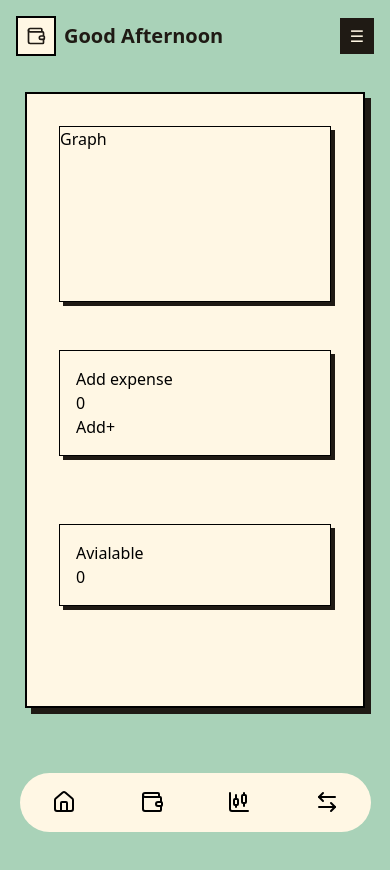
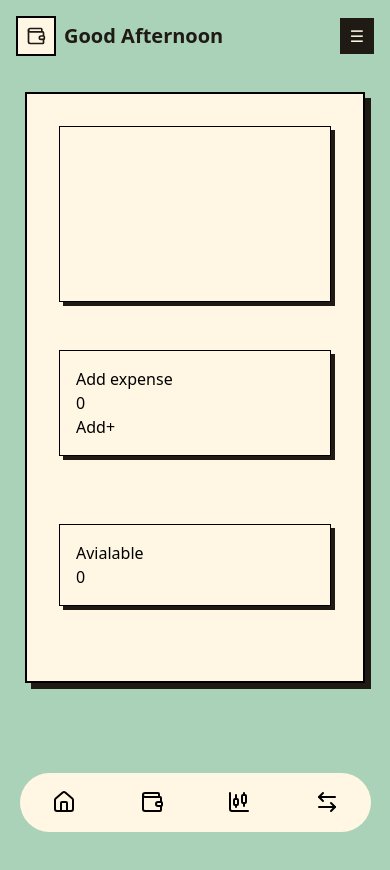
Before and after one commit to Saravanan-e-2003/FinApp, a React (Vite) app: page / in a window 390 px wide. Shown: the top 870 px of the page. Built offline with nearby package versions, Linux system fonts and the light colour scheme.

Commit message:
responsive edit

```diff
--- a/src/Components/Header.jsx
+++ b/src/Components/Header.jsx
@@ -61,7 +61,7 @@ const Header = () => {
         </div>
       </div>
 
-      <div className={`${isMobileMenuOpen ? 'block' : 'hidden'} md:hidden px-4 pt-2 pb-3 space-y-1`}>
+      <div className={`${isMobileMenuOpen ? 'block' : 'hidden'} fixed md:hidden px-4 pt-2 pb-3 space-y-1`}>
         <button className="block w-full text-left px-4 py-2 bg-[#1f1a14] text-[#fff7e4] border-[#1f1a14] border-2 hover:bg-[#fff7e4] hover:text-[#1f1a14]">
           Profile
         </button>
--- a/src/Components/Overview.jsx
+++ b/src/Components/Overview.jsx
@@ -32,7 +32,7 @@ export default function Overview(){
     return(
         <div className='bg-[#fff7e4]'>
           <div className='h-44 border m-6 shadow-[4px_4px_0_#1f1a14]'>
-            <h2>Graph</h2>
+            {/* <h2>Graph</h2> */}
             <ResponsiveContainer width="100%" height="100%">
               <PieChart width={730} height={250} >
                 <Pie data={PieData} dataKey="value" nameKey="name" cx="50%" cy="50%" outerRadius={50} fill="#e9bc39" label={({ name }) => name}/>
--- a/src/Components/Page.jsx
+++ b/src/Components/Page.jsx
@@ -47,8 +47,8 @@ const Page = () => {
             <SideButton btnName="Transactions" isMobile={false} path="/Transactions" />
           </Link>
         </div>
-        <div className="contentBox p-2 md:m-6 md:w-full w-[calc(100%-50px)] border-2 overflow-clip bg-[#fff7e4] shadow-[6px_6px_0_#1f1a14] mt-[20px] md:mt-[50px] mx-auto
-                h-[73%]
+        <div className="contentBox p-2 md:m-6 md:w-full w-[calc(100%-50px)] border-2 overflow-y-auto overflow-x-clip md:overflow-clip bg-[#fff7e4] shadow-[6px_6px_0_#1f1a14] mt-[20px] md:mt-[50px] mx-auto
+                h-[70%]
                 md:h-[calc(75%-10px)]
                 ">
           <Routes>
--- a/src/Components/Savings.jsx
+++ b/src/Components/Savings.jsx
@@ -42,7 +42,7 @@ export default function Savings(){
             </div>
             <AddSavingsModel isOpen={isSavingsModelOpen} onClose={()=>setSavingsModel(false)} />
 
-            <div className='cardsBlock w-full h-24rem flex flex-wrap gap-5 m-5'>
+            <div className='cardsBlock w-full h-[24rem] flex flex-wrap gap-5 m-5 overflow-y-auto min-h-0'>
                 {SavingsData.map((obj,index)=>{
                     return <SavingsCard
                         key={index}
--- a/src/Components/SavingsCard.jsx
+++ b/src/Components/SavingsCard.jsx
@@ -6,7 +6,7 @@ export default function SavingsCard(props){
     // const[isUpdateModel,setUpdateModel] = useState(false);
 
     return(
-        <div className='border w-[calc(50%-40px)] h-1/2'>
+        <div className='border w-[calc(100%-40px)] md:w-[calc(50%-40px)] h-1/2'>
             <h2>{props.name}</h2>
             <p>{props.amount}</p>
             <button onClick={()=>{props.onRemove()}}>Remove</button>
```
